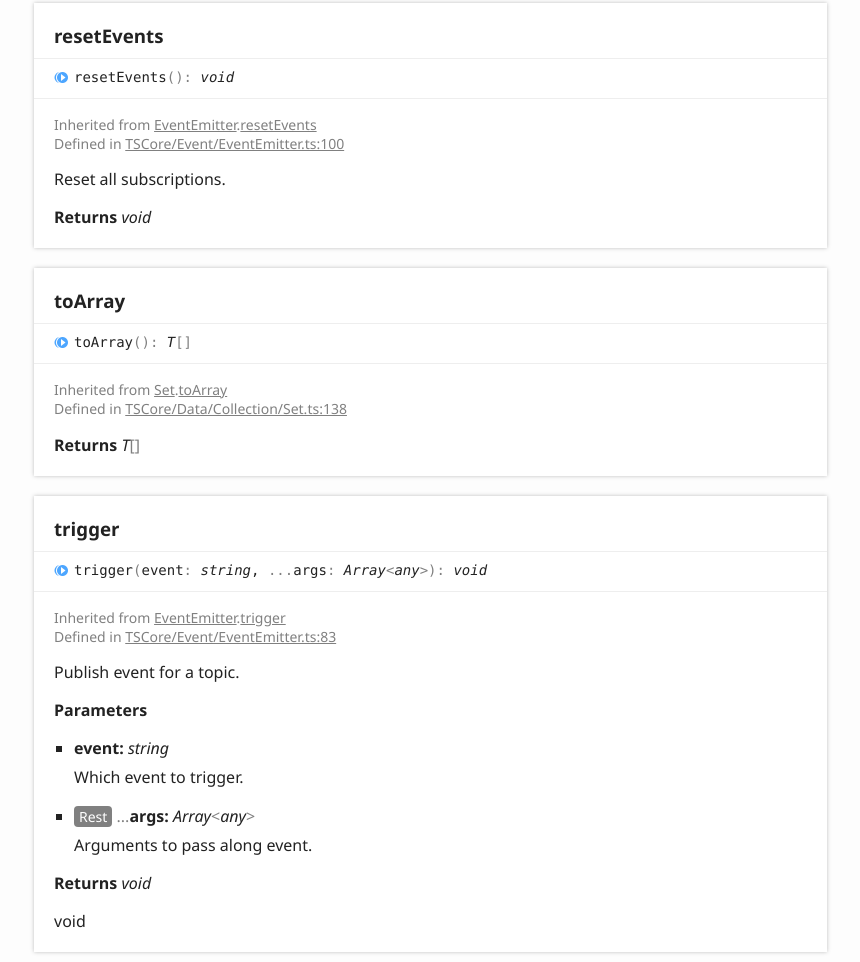
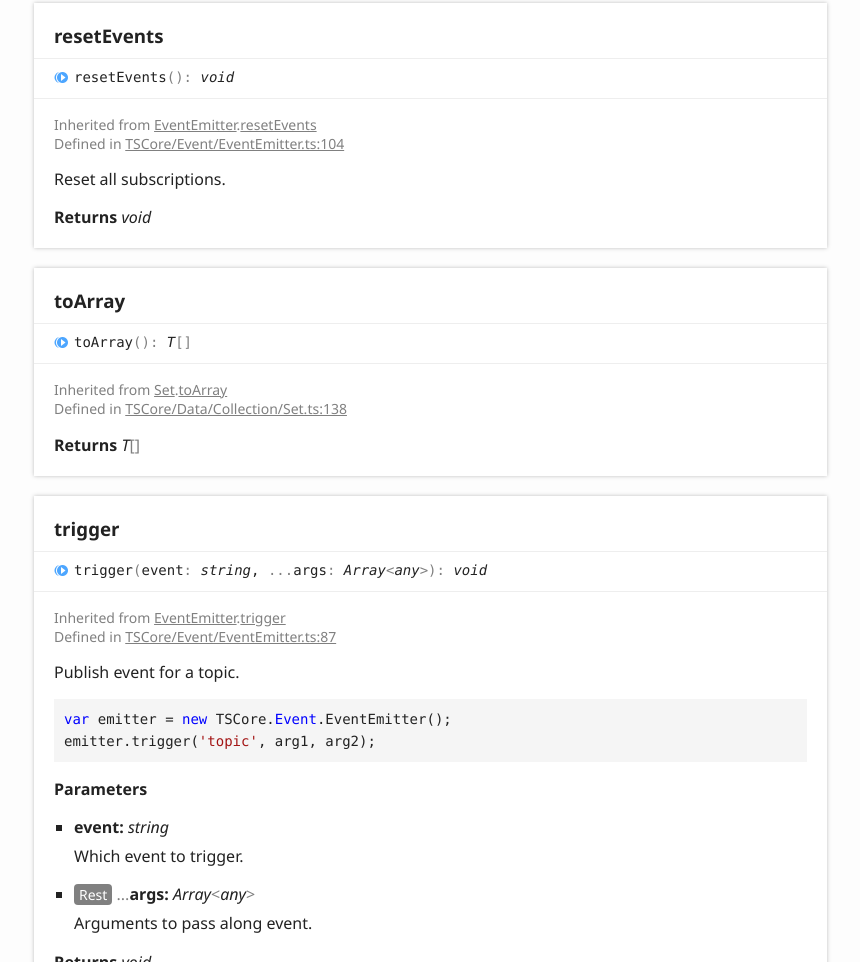
Before and after one commit to redound/ts-core, a website: page docs/classes/tscore.data.collection.collection.html in a window 1280 px wide. Shown: the part 10319-11281 px from the top of the page, without its empty margins (6-866 px from the left). Drawn offline with Linux system fonts and the light colour scheme.

Commit message:
Update documentation

```diff
--- a/docs/classes/tscore.data.collection.collection.html
+++ b/docs/classes/tscore.data.collection.collection.html
@@ -877,7 +877,7 @@
 							<aside class="tsd-sources">
 								<p>Inherited from <a href="tscore.events.eventemitter.html">EventEmitter</a>.<a href="tscore.events.eventemitter.html#resetevents">resetEvents</a></p>
 								<ul>
-									<li>Defined in <a href="https://github.com/ts-core/ts-core/blob/development/src/TSCore/Event/EventEmitter.ts#L100">TSCore/Event/EventEmitter.ts:100</a></li>
+									<li>Defined in <a href="https://github.com/ts-core/ts-core/blob/development/src/TSCore/Event/EventEmitter.ts#L104">TSCore/Event/EventEmitter.ts:104</a></li>
 								</ul>
 							</aside>
 							<div class="tsd-comment tsd-typography">
@@ -918,12 +918,15 @@
 							<aside class="tsd-sources">
 								<p>Inherited from <a href="tscore.events.eventemitter.html">EventEmitter</a>.<a href="tscore.events.eventemitter.html#trigger">trigger</a></p>
 								<ul>
-									<li>Defined in <a href="https://github.com/ts-core/ts-core/blob/development/src/TSCore/Event/EventEmitter.ts#L83">TSCore/Event/EventEmitter.ts:83</a></li>
+									<li>Defined in <a href="https://github.com/ts-core/ts-core/blob/development/src/TSCore/Event/EventEmitter.ts#L87">TSCore/Event/EventEmitter.ts:87</a></li>
 								</ul>
 							</aside>
 							<div class="tsd-comment tsd-typography">
 								<div class="lead">
 									<p>Publish event for a topic.</p>
+									<pre><code><span class="hljs-keyword">var</span> emitter = <span class="hljs-keyword">new</span> TSCore.<span class="hljs-keyword">Event</span>.EventEmitter();
+emitter.trigger(<span class="hljs-string">'topic'</span>, arg1, arg2);
+</code></pre>
 								</div>
 							</div>
 							<h4 class="tsd-parameters-title">Parameters</h4>
```
Also changed, not shown: docs/classes/tscore.data.collection.dictionary.html (+5 -2 lines), docs/classes/tscore.data.collection.set.html (+5 -2 lines), docs/classes/tscore.data.collection.sortedcollection.html (+5 -2 lines), docs/classes/tscore.events.eventemitter.html (+5 -2 lines), docs/index.html (+2 -0 lines), src/TSCore/Event/EventEmitter.ts (+4 -0 lines), 1 other file.
